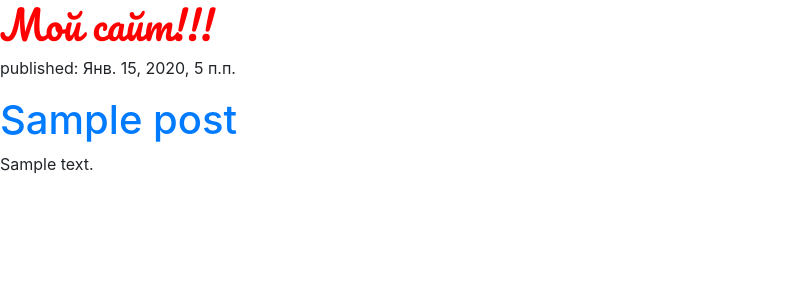
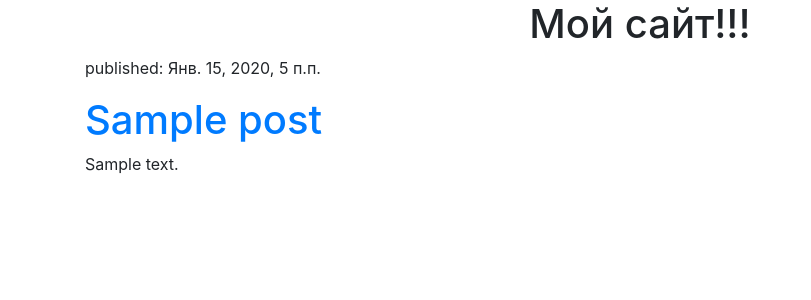
Before and after one commit to ivoshet/django_one, a Django app: page / in a window 1280 px wide. Shown: the top 300 px of the page, without its empty margins (0-811 px from the left). Run offline with Django 3.2, Linux system fonts and the light colour scheme; tables that the repository leaves empty hold one stand-in row (values such as "Sample post"); some libraries are stand-ins or nearby versions.

Commit message:
added base template

```diff
--- a/blog/static/css/blog.css
+++ b/blog/static/css/blog.css
@@ -1,4 +1,4 @@
-#site_name {
+.site_name {
     color: red;
     font-family: 'Pacifico', cursive;
 }
--- /dev/null
+++ b/blog/templates/blog/base.html
@@ -0,0 +1,25 @@
+{% load static %}
+<!DOCTYPE html>
+<html lang="en" dir="ltr">
+
+<head>
+  <meta charset="utf-8">
+  <link rel="stylesheet" href="https://stackpath.bootstrapcdn.com/bootstrap/4.4.1/css/bootstrap.min.css" integrity="sha384-Vkoo8x4CGsO3+Hhxv8T/Q5PaXtkKtu6ug5TOeNV6gBiFeWPGFN9MuhOf23Q9Ifjh" crossorigin="anonymous">
+  <link href="https://fonts.googleapis.com/css?family=Pacifico&display=swap" rel="stylesheet">
+  <link rel="stylesheet" href="{% static 'css/blog.css' %}">
+  <title></title>
+</head>
+
+<body>
+  <div class="container">
+    <div class="row">
+      <div class="col text-center" id="site_name">
+        <h1>Мой сайт!!!</h1>
+      </div>
+    </div>
+    {% block content %}
+    {% endblock %}
+  </div>
+</body>
+
+</html>
--- a/blog/templates/blog/post_list.html
+++ b/blog/templates/blog/post_list.html
@@ -1,22 +1,13 @@
-{% load static %}
-<!DOCTYPE html>
-<html lang="en" dir="ltr">
-<head>
-  <meta charset="utf-8">
-  <link rel="stylesheet" href="https://stackpath.bootstrapcdn.com/bootstrap/4.4.1/css/bootstrap.min.css" integrity="sha384-Vkoo8x4CGsO3+Hhxv8T/Q5PaXtkKtu6ug5TOeNV6gBiFeWPGFN9MuhOf23Q9Ifjh" crossorigin="anonymous">
-  <link href="https://fonts.googleapis.com/css?family=Pacifico&display=swap" rel="stylesheet">
-  <link rel="stylesheet" href="{% static 'css/blog.css' %}">
-  <title></title>
-</head>
-<body>
-  <h1 id="site_name">Мой сайт!!!</h1>
-  {% for post in posts %}
-  <div>
+{% extends 'blog/base.html' %}
+
+{% block content%}
+{% for post in posts %}
+<div class="row">
+  <div class="col">
     <p>published: {{ post.published_date }}</p>
     <h1><a href=""> {{ post.title }} </a></h1>
     <p>{{ post.text | linebreaksbr }}</p>
   </div>
-  {% endfor %}
-</body>
-
-</html>
+</div>
+{% endfor %}
+{% endblock %}
```
